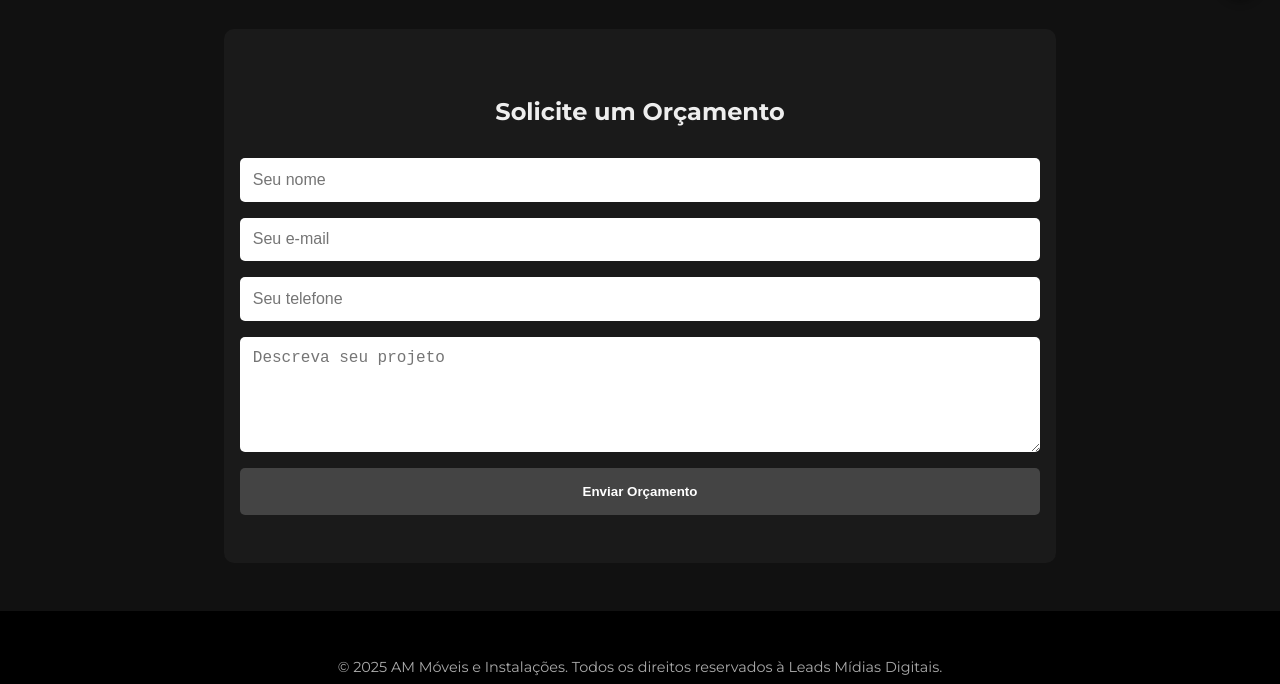
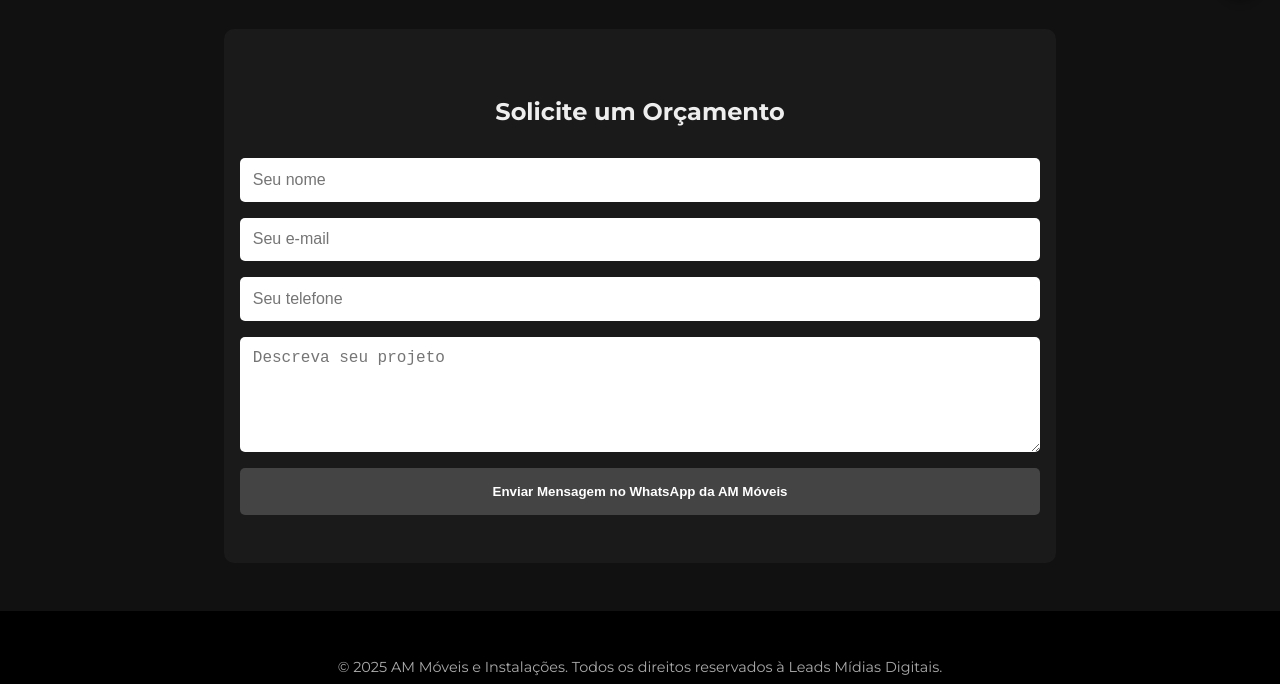
Before and after one commit to TayPortela/am-moveis-v1, a plain HTML site: page index.html in a window 1280 px wide. Shown: the part 782-1466 px from the top of the page. Drawn offline with Linux system fonts and the light colour scheme.

```diff
--- a/index.html
+++ b/index.html
@@ -313,7 +313,7 @@ AM Móveis, interiores, móveis personalizados">
       <input type="email" name="email" placeholder="Seu e-mail" required>
       <input type="tel" name="telefone" placeholder="Seu telefone" required>
       <textarea name="mensagem" rows="5" placeholder="Descreva seu projeto" required></textarea>
-      <button type="submit">Enviar Orçamento</button>
+      <button type="submit">Enviar Mensagem no WhatsApp da AM Móveis</button>
     </form>
   </section>
 
```
